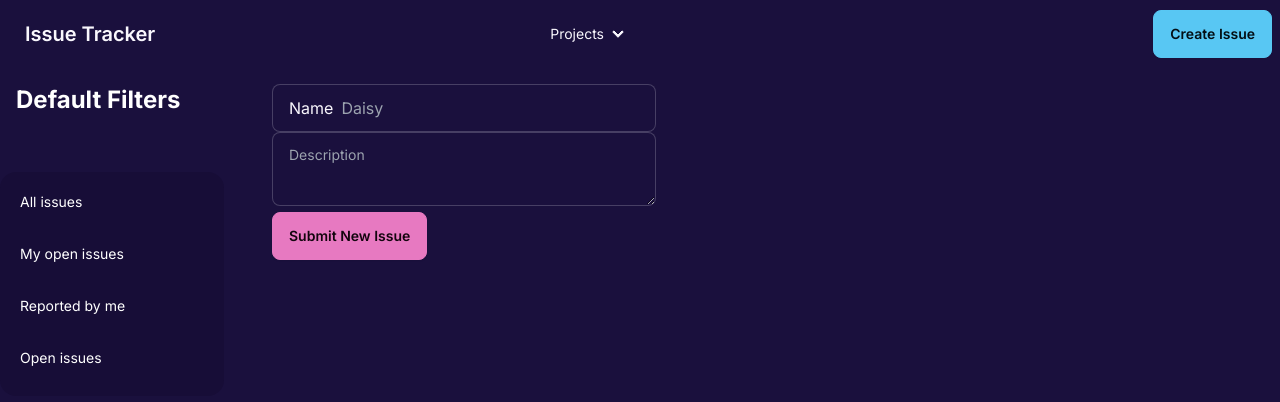
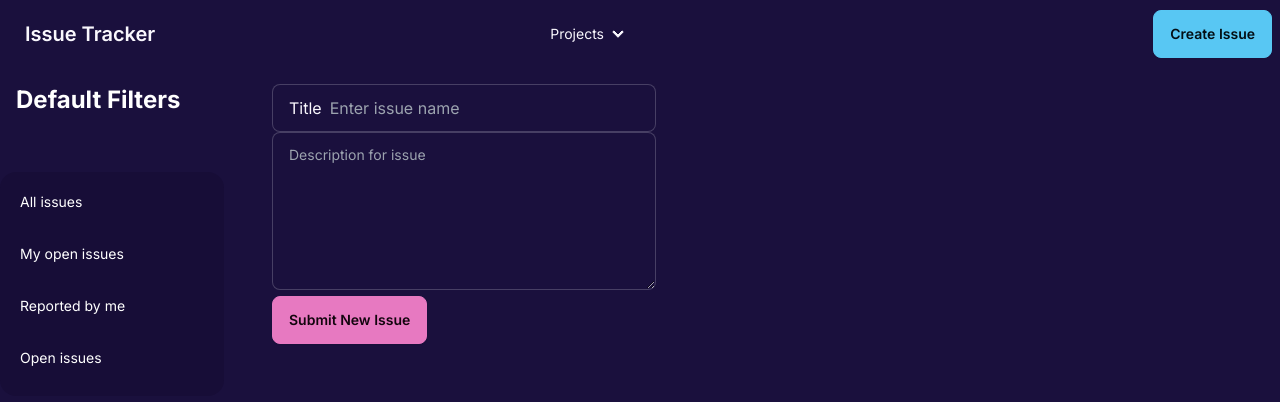
Before and after one commit to Renkai7/issue-tracker, a Next.js app in the folder issue-tracker/: page /issues/new in a window 1280 px wide. Shown: the top 402 px of the page. Built offline with nearby package versions, Linux system fonts and the light colour scheme.

Commit message:
Add feature to create new issues and save to database

```diff
--- a/issue-tracker/app/api/issues/route.js
+++ b/issue-tracker/app/api/issues/route.js
@@ -10,3 +10,16 @@ export async function GET() {
     return NextResponse.json({ message: "Error", error }, { status: 500 });
   }
 }
+
+// Post Issue
+export async function POST(req) {
+  try {
+    const body = await req.json();
+    const issueData = body.formData;
+    Issue.create(issueData);
+
+    return NextResponse.json({ message: "Issue Created" }, { status: 201 });
+  } catch (error) {
+    return NextResponse.json({ message: "Error", error }, { status: 500 });
+  }
+}
--- a/issue-tracker/app/issues/layout.js
+++ b/issue-tracker/app/issues/layout.js
@@ -10,6 +10,7 @@ const IssuesLayout = ({ children }) => {
     <div className="flex">
       {/* Remove Dashboard when creating new Issue */}
       {pathname !== "/issues/new" && <Dashboard />}
+
       {children}
     </div>
   );
--- a/issue-tracker/app/issues/new/page.js
+++ b/issue-tracker/app/issues/new/page.js
@@ -1,22 +1,68 @@
-import React from "react";
+"use client";
+import { useState } from "react";
+import { useRouter } from "next/navigation";
 
-const NewIssuePage = () => {
+const NewIssureForm = () => {
+  const router = useRouter();
+
+  const handleChange = (e) => {
+    const value = e.target.value;
+    const name = e.target.name;
+
+    setFormData((prevState) => ({
+      ...prevState,
+      [name]: value,
+    }));
+  };
+
+  const handleSubmit = async (e) => {
+    e.preventDefault();
+
+    const res = await fetch("http://localhost:3000/api/issues", {
+      method: "post",
+      body: JSON.stringify({ formData }),
+      "content-type": "application/json",
+    });
+
+    if (!res.ok) {
+      throw new Error("Failed to create Issue.");
+    }
+
+    router.push("/issues");
+    router.refresh();
+  };
+
+  const [formData, setFormData] = useState();
+
   return (
     <div>
-      <form action="" className="w-96">
+      <form method="post" className="w-96" onSubmit={handleSubmit}>
         <label className="input input-bordered flex items-center gap-2">
-          Name
-          <input type="text" className="grow" placeholder="Daisy" />
+          Title
+          <input
+            id="title"
+            name="title"
+            onChange={handleChange}
+            type="text"
+            className="grow"
+            placeholder="Enter issue name"
+          />
         </label>
         <textarea
+          id="description"
+          name="description"
+          rows={"5"}
+          onChange={handleChange}
           className="textarea textarea-bordered w-full"
-          placeholder="Description"
+          placeholder="Description for issue"
         ></textarea>
 
-        <button className="btn btn-primary">Submit New Issue</button>
+        <button type="submit" className="btn btn-primary">
+          Submit New Issue
+        </button>
       </form>
     </div>
   );
 };
 
-export default NewIssuePage;
+export default NewIssureForm;
--- a/issue-tracker/app/issues/page.js
+++ b/issue-tracker/app/issues/page.js
@@ -2,7 +2,7 @@ import React from "react";
 import Dashboard from "../components/Dashboard";
 
 const AllIssuesPage = () => {
-  return <div className="flex-initial mx-3">{/* <Dashboard /> */}</div>;
+  return <div className="flex-initial mx-3"></div>;
 };
 
 export default AllIssuesPage;
```
